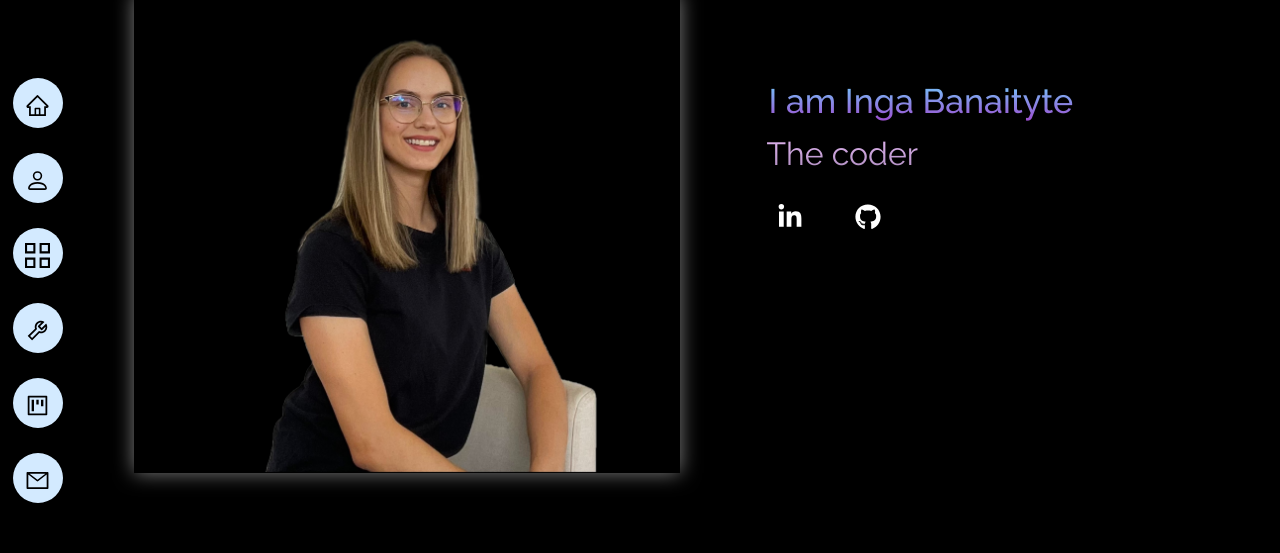
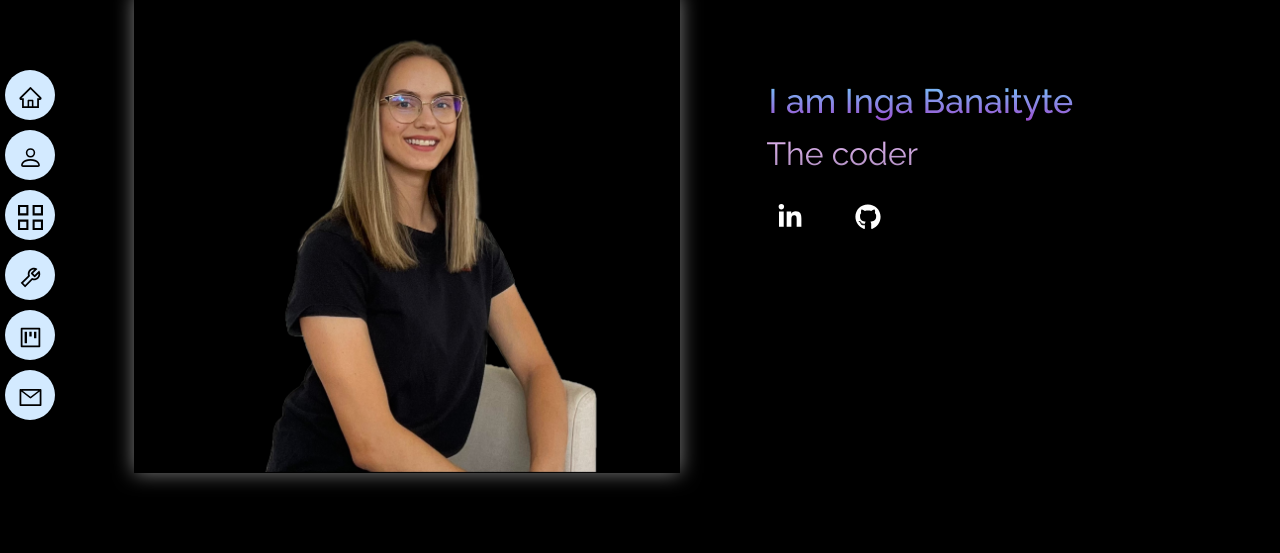
Before and after one commit to inga911/my-portfolio, a React (Vite) app: page / in a window 1280 px wide. Shown: the part 135-688 px from the top of the page. Built offline with nearby package versions, Linux system fonts and the light colour scheme.

Commit message:
side nav margin

```diff
--- a/src/components/sidenav/sideNav.css
+++ b/src/components/sidenav/sideNav.css
@@ -67,7 +67,7 @@
 
 .small-nav-link {
   background-color: rgb(211, 234, 255);
-  margin: 0.5em;
+  margin: 0.2em;
   padding: 0 0.5em;
   line-height: 2em;
   font-size: 25px;
```
